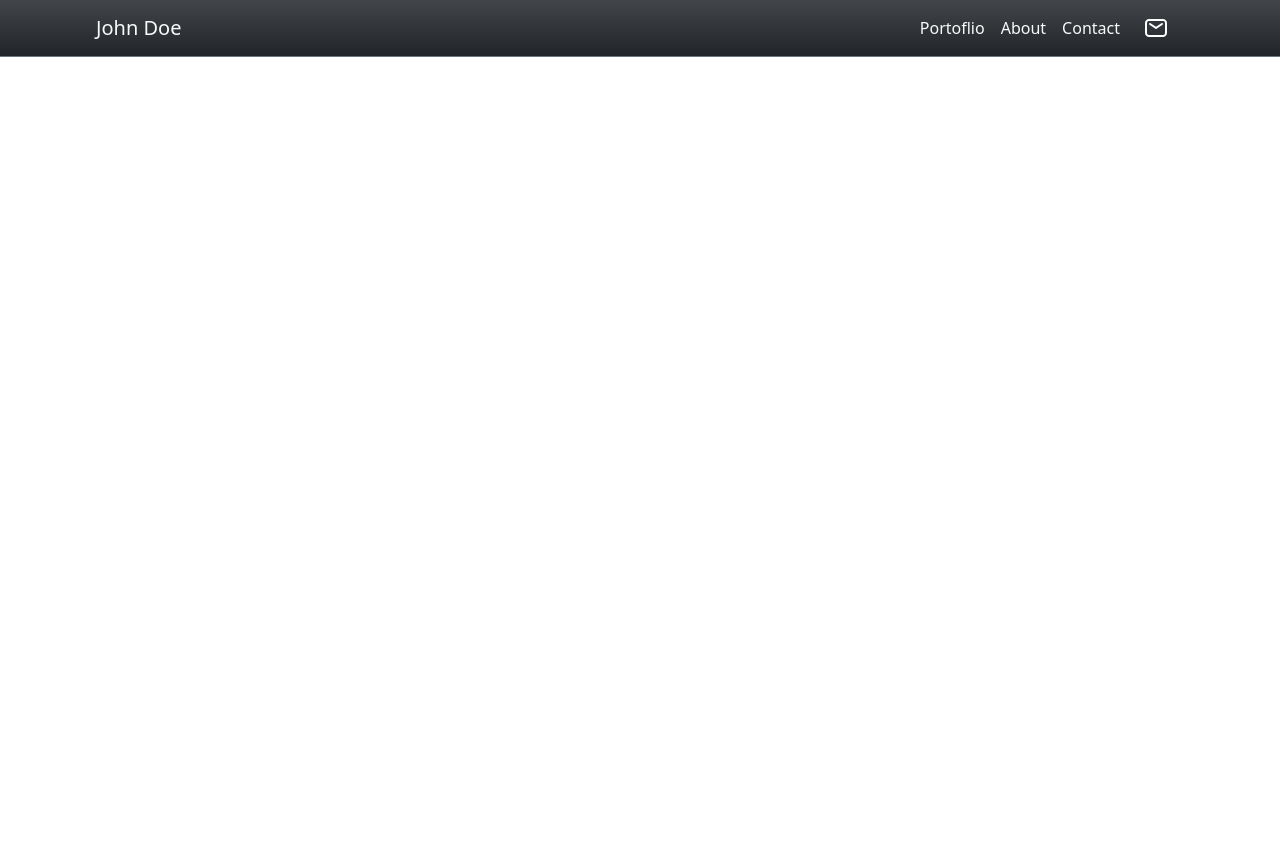
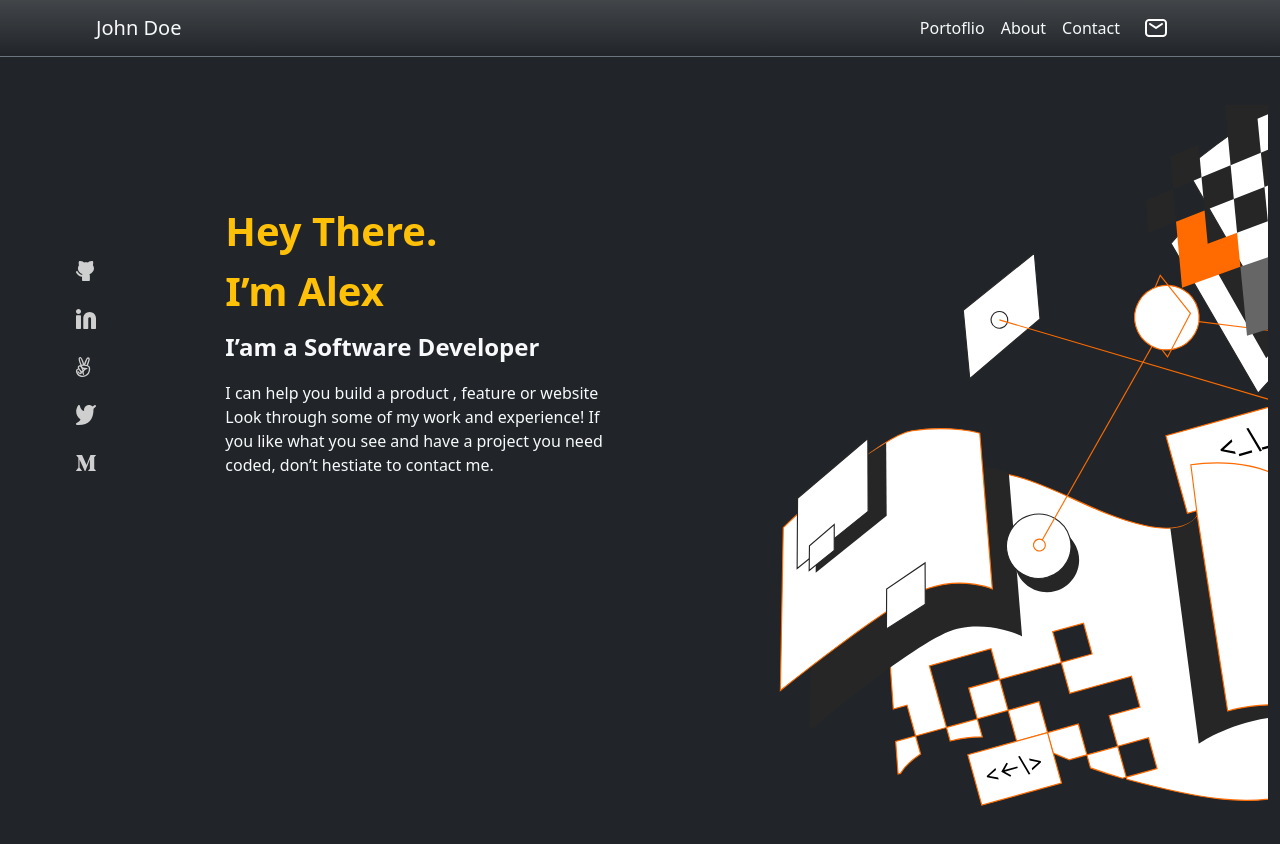
Before and after one commit to oluwajuwon8/Portfolio-Prototype, a website: page index.html in a window 1280 px wide. Before the commit the page ends 800 px from the top, so only its background shows below. Drawn offline with Linux system fonts and the light colour scheme.

Commit message:
Create a section in the html file

```diff
--- a/index.html
+++ b/index.html
@@ -31,6 +31,29 @@
     </div>
   </div>
 </nav>
+  <section class="container-fluid bg-dark">
+      <div class="row pt-5">
+        <div class="col-2 pt-5">
+          <ul class="pt-5">
+            <li class="nav-link pt-5"><a  class="nav-link" href="#"><img src="images/github.svg" alt="Github"></a></li>
+            <li class="nav-link pt-0"><a  class="nav-link" href="#"><img src="images/linkedIn.svg" alt="linkedIn"></a></li>
+            <li class="nav-link pt-0"><a  class="nav-link" href="#"><img src="images/angellist.svg" alt="angel-list"></a></li>
+            <li class="nav-link pt-0"><a  class="nav-link" href="#"><img src="images/twitter.svg" alt="Twitter"></a></li>
+            <li class="nav-link pt-0"><a  class="nav-link" href="#"><img src="images/medium.svg" alt="Medium"></a></li>
+        </ul>
+        </div>
+        <div class="col-4 pt-5">
+          <h1 class="text-warning fs-1 fw-bold pt-5 lh-base">Hey There.<br>
+            I’m Alex</h1>
+            <p class="text-light fw-bold fs-4 lh-base">I’am a Software Developer</p>
+            <p class="text-light lh-base">I can help you build a product , feature or website Look through some of my work and experience! If you like what you see and have a project you need coded,
+              don’t hestiate to contact me.</p>
+        </div>
+        <div class="col-6 me-0">
+          <img class="img-fluid me-0" src="images/background.svg" alt="">
+        </div>
+      </div>
+  </section>
 
 
   <script type="text/javascript" src="Bootstrap.js"></script>
```
Also changed, not shown: images/angellist.svg (added), images/background.svg (added), images/github.svg (added), images/linkedIn.svg (added), images/medium.svg (added), images/twitter.svg (added).
